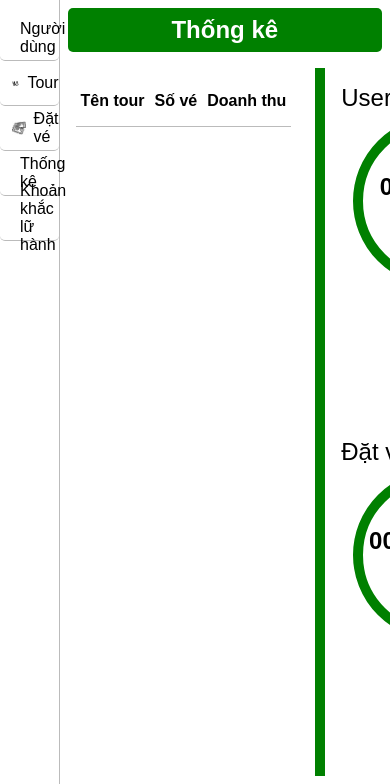
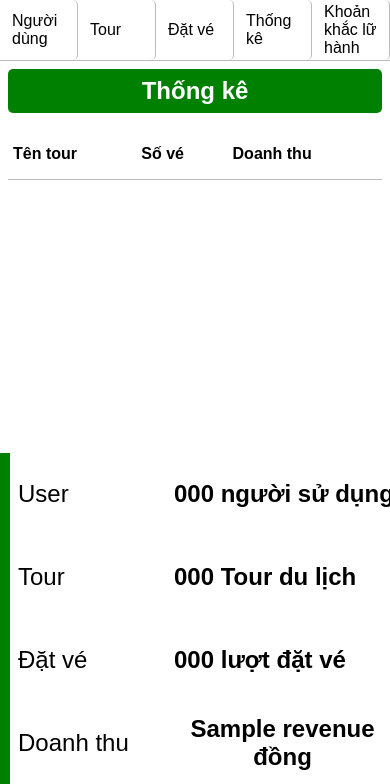
Before and after one commit to tranngocphien/Tourism_Management, a PHP site: the page made by app/views/admin/statistic.php in a window 390 px wide. Shown: the part 60-844 px from the top of the page. Run offline with PHP 8.4, Linux system fonts and the light colour scheme; the template is opened without the code that fills it: most values are stand-ins (such as "Sample title", 1, 10 or a date in 2020); data that the repository does not hold is empty; some libraries are stand-ins or nearby versions.

Commit message:
Responsive

```diff
--- a/app/views/admin/memories.php
+++ b/app/views/admin/memories.php
@@ -64,7 +64,7 @@
                     </div>
                     <div class="showImage" id="showImage">
                         <?php foreach ($data as $item): ?>
-                        <img src="<?php echo $item["Memorie"]["image"]; ?>" width="150px" height="180px"  style="padding: 8px" />
+                            <img src="<?php echo $item["Memorie"]["image"]; ?>" width="150px" height="180px"  style="padding: 8px" />
                         <?php endforeach ?>
 
                     </div>
--- a/app/views/admin/statistic.php
+++ b/app/views/admin/statistic.php
@@ -24,7 +24,7 @@
             <div class="content_right">
 
                 <div class="title">Thống kê</div>
-                <div class="content_main m-flex">
+                <div class="content_main m-flex statistic">
                     <div class="m-flex-1 statistic-left">
                         <div class="grid" style="height: 100%; overflow-y: scroll">
                             <table>
--- a/app/views/admin/tour.php
+++ b/app/views/admin/tour.php
@@ -37,7 +37,7 @@
                 <div class="menu_item"><div class="menu_icon tour_icon"></div><a href="<?php echo URL; ?>/admins/tours">Tour</a></div>
                 <div class="menu_item"><div class="menu_icon booking-icon"></div><a href="<?php echo URL; ?>/admins/bookings">Đặt vé</a></div>
                 <div class="menu_item"><div class="menu_icon statistic-icon"></div><a href="<?php echo URL; ?>/admins/statistic">Thống kê</a></div>
-                            <div class="menu_item"><div class="menu_icon tour_icon"></div><a href="<?php echo URL; ?>/admins/memories">Khoản khắc lữ hành</a></div>
+                <div class="menu_item"><div class="menu_icon tour_icon"></div><a href="<?php echo URL; ?>/admins/memories">Khoản khắc lữ hành</a></div>
 
             </div>
             <div class="content_right">
--- a/app/views/admin/tour_detail.php
+++ b/app/views/admin/tour_detail.php
@@ -58,7 +58,7 @@
 
                 <div class="title">Chi tiết tour</div>
                 <form action="<?php echo URL; ?>/admins/tourdetail/<?php echo $data[0]["Tour"]["tour_id"]; ?>/<?php echo $data[0]["Place"]["places_id"]; ?>" method="post" enctype="multipart/form-data">
-                    <div class="content_main m-flex">
+                    <div class="content_main m-flex tour_detail">
                         <div class="m-flex-1 detail-left">
                             <div class="m-flex m-center"><div class="label">Tên tour</div><input class="m-input" type="text" name="tour_name" value="<?php echo $data[0]["Tour"]["tour_name"]; ?>" readonly></div>
                             <div class="m-flex m-center">
--- a/app/views/admin/tour_new.php
+++ b/app/views/admin/tour_new.php
@@ -182,7 +182,7 @@
 
                 <div class="title">Thêm tour</div>
                 <form id="addform" name="submit" action="<?php echo URL; ?>/admins/tournew" method="post" enctype="multipart/form-data">
-                    <div class="content_main m-flex">
+                    <div class="content_main m-flex tour_detail">
                         <div class="m-flex-1 detail-left">
                             <div class="m-flex m-center"><div class="label">Tên tour</div><input id="tourname" class="m-input" type="text" name="tour_name" onchange="onChangeInput(this.id)"></div>
                             <div class="m-flex m-center">
--- /dev/null
+++ b/public/css/mstyle.css
@@ -0,0 +1,3 @@
+@media screen and (max-width:600px) {
+
+}
--- a/public/css/style.css
+++ b/public/css/style.css
@@ -354,3 +354,110 @@ body{
     align-items: center;
 
 }
+
+@media screen and (max-width:600px) {
+    .content {
+        flex-direction: column;
+        height: calc(100% - 60px)
+
+    }
+
+    .content_left {
+        display: flex;
+        width: 100%;
+        padding: 0px;
+        border-right: none;
+        border-bottom: 1px solid #bbbbbb;
+    }
+
+    .content_left .menu_item {
+        flex: 1;
+        height: 60px;
+        border-bottom: none;
+        border-right: 1px solid #bbbbbb;
+    }
+
+    .content_left .menu_icon {
+        display: none;
+    }
+
+    .content_right {
+        width: 100%;
+        height: calc(100vh - 121px);
+    }
+
+    .content_main {
+        height: calc(100vh - 180px);
+    }
+
+    .content_main .m-search {
+        width: calc(50% - 5px);
+        margin: 0;
+    }
+
+    .content_main .select-search {
+        width: calc(50% - 5px);
+        margin: 0;
+    }
+
+    .content_main .btn-search {
+        margin-left: 0px;
+        margin-top: 4px;
+        width: 50px;
+    }
+
+    .statistic {
+        flex-direction: column;
+        height: calc(100% - 60px);
+    }
+
+    .statistic-left {
+        width: 100%;
+        height: 50%;
+        margin: 0px;
+    }
+
+    .statistic-right {
+        height: calc(50vh -90px);
+        margin: 0px;
+        width: 100%;
+        overflow: scroll;
+    }
+
+    .statistic_row {
+        flex-direction: column;
+    }
+
+    .statistic-right .statistic_row .statistic_item {
+        display: flex;
+        margin: 0px;
+        align-items: center;
+    }
+    .item-title {
+        width: 40%;
+        height: 50%;
+        margin: 0;
+        padding: 0;
+        display: flex;
+        align-items: center;
+        padding-left: 8px;
+    }
+
+    .item-value {
+        width: 50%;
+        flex: 2;
+        margin: 0;
+        height: 50%;
+        border: none;
+
+    }
+
+    .tour_detail {
+        flex-direction: column;
+    }
+    .detail-right {
+        height: 300px;
+    }
+    .m-input__description {
+    }
+}
```
Also changed, not shown: nbproject/private/private.xml (+6 -2 lines). Lines whose indentation alone changed are shown as unchanged.
